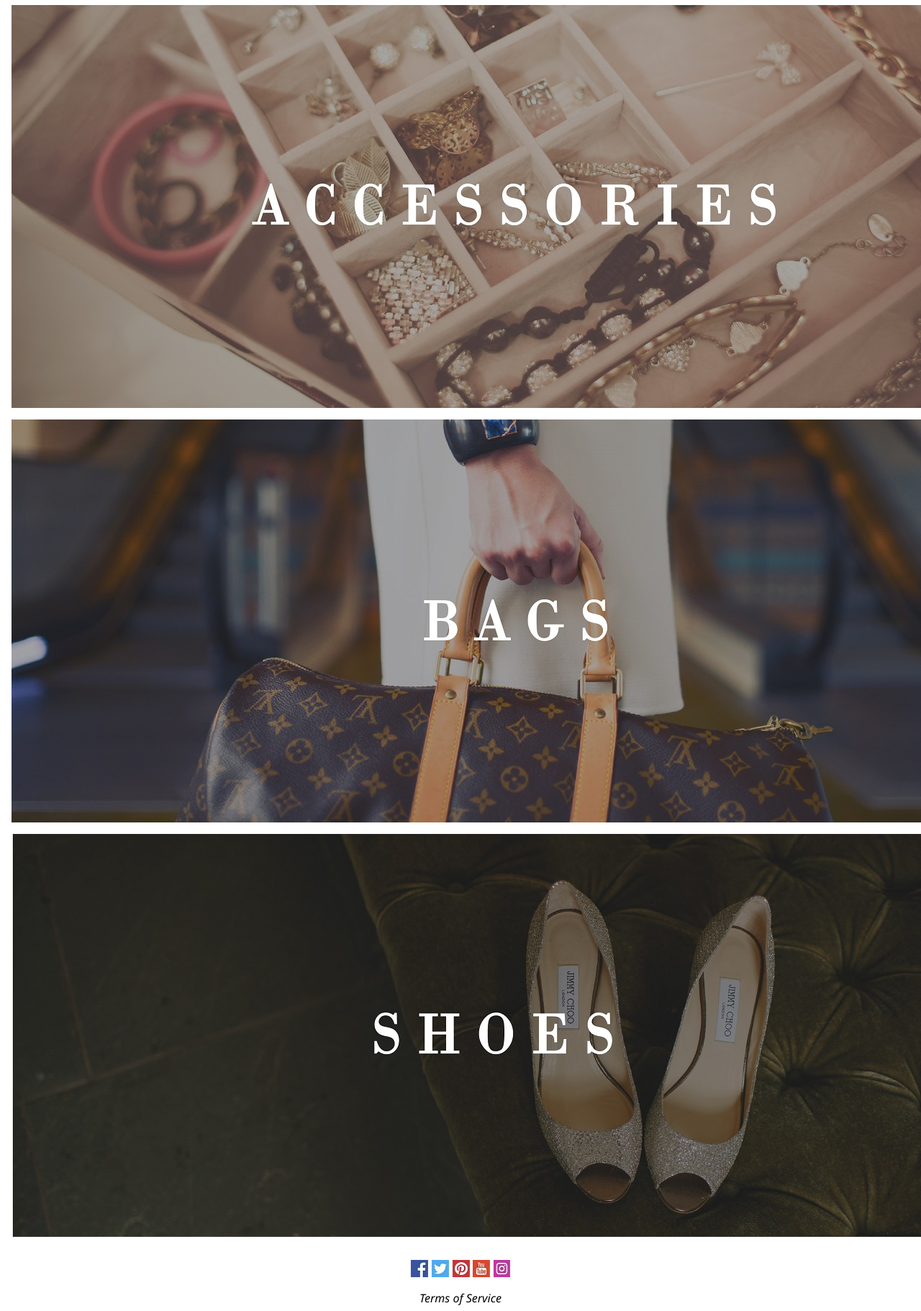
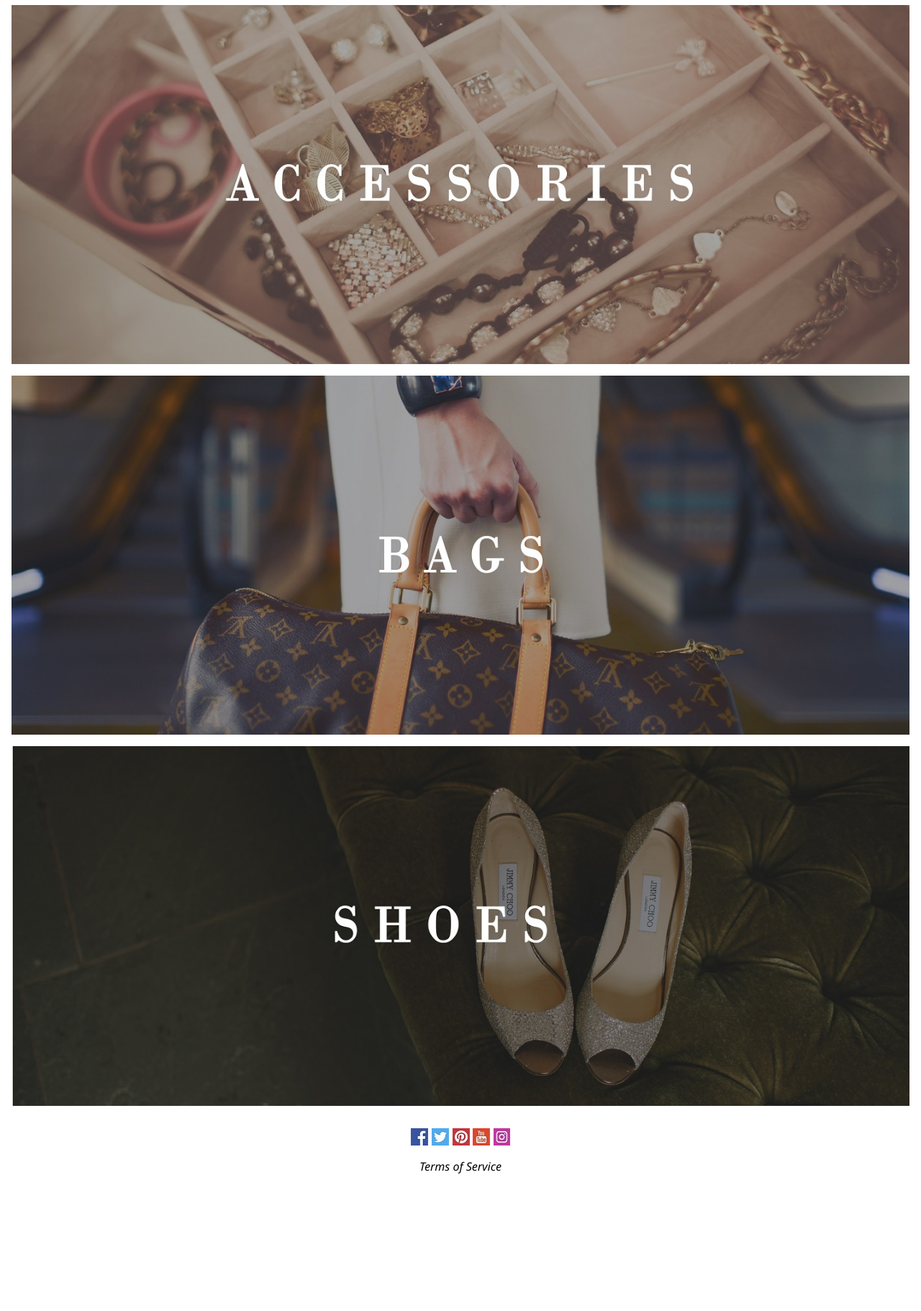
Before and after one commit to 15017206/Lucxury, a PHP site: page /Lucxury_000webhost/category_page_women1.php in a window 1280 px wide; the page is wider, and only the part inside the window is pictured. Shown: the part 382-2204 px from the top of that part at 72% size. After the commit the page ends 2013 px from the top of that part, so only its background shows below. Run offline with PHP 8.4, Linux system fonts and the light colour scheme; some libraries are stand-ins or nearby versions; grey boxes are pictures that could not be loaded.

Commit message:
Update category_page_women1.php

```diff
--- a/category_page_women1.php
+++ b/category_page_women1.php
@@ -51,6 +51,12 @@ and open the template in the editor.
                 max-width: 100%;
 
             }
+            #cell1 {
+                max-width: 100%;
+                min-width: 100%;
+                min-height: 100%;
+                max-height: 100%;
+             }
         </style>
 
         <title></title>
```
